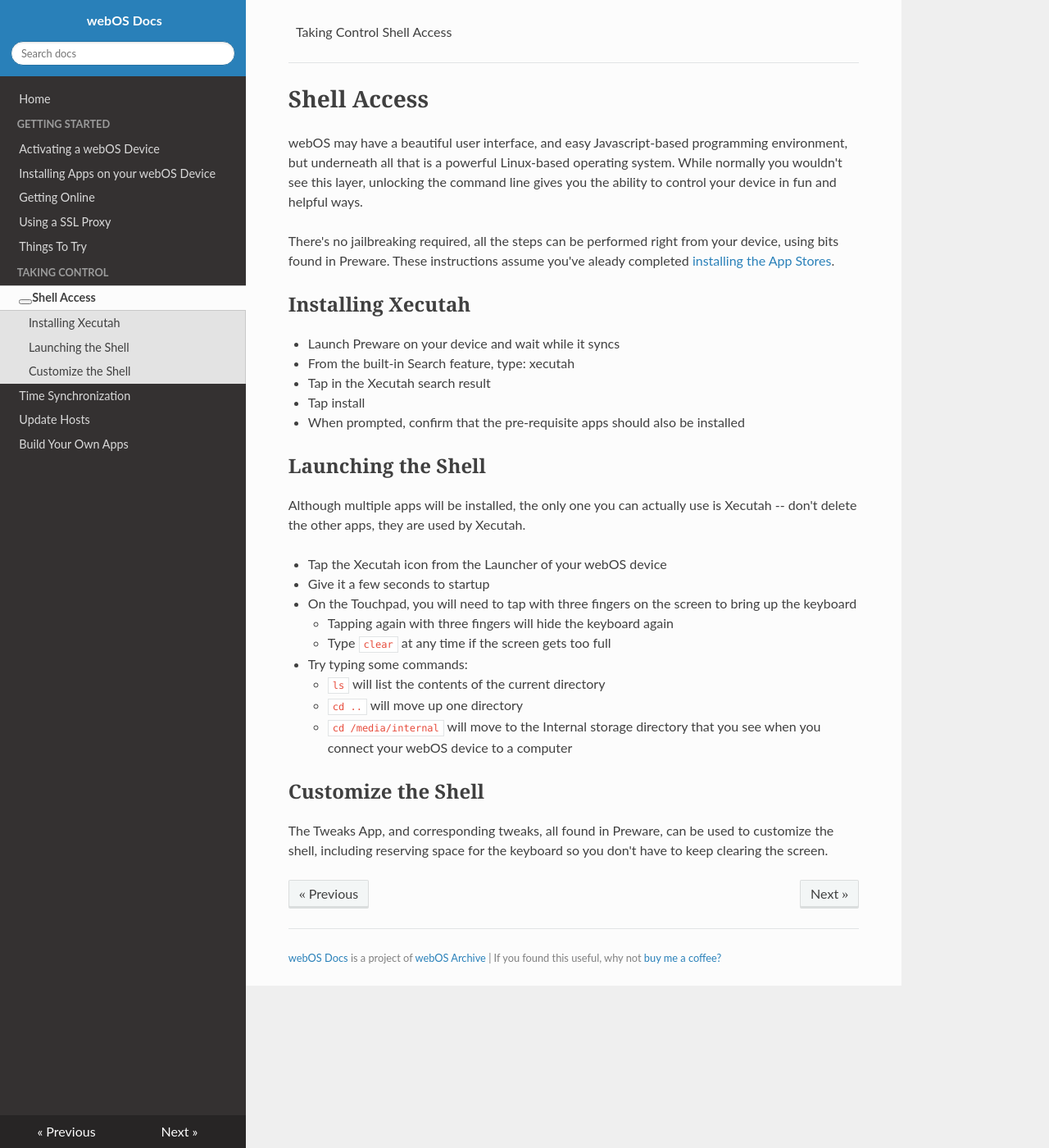
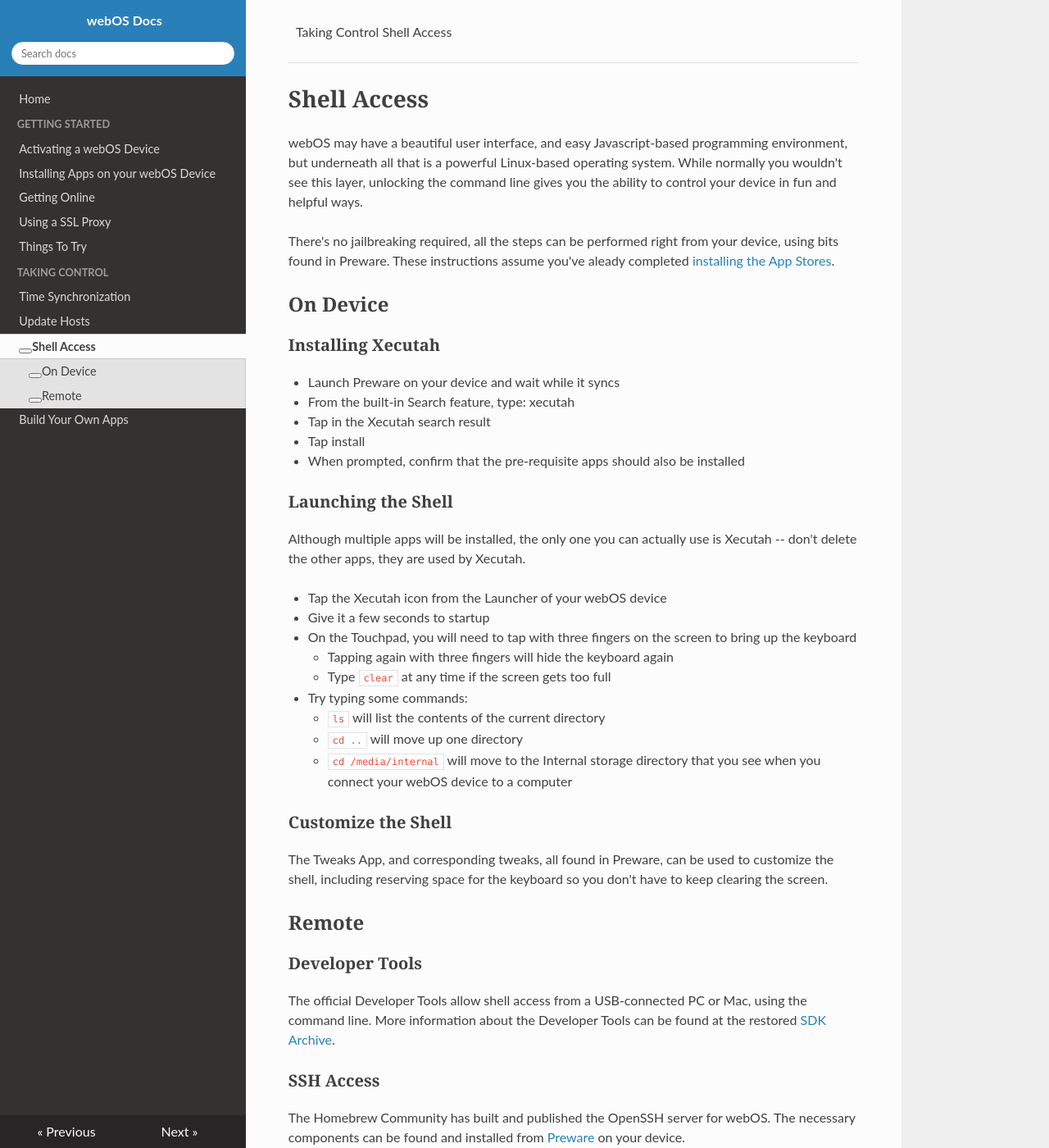
Before and after one commit to webOSArchive/webos-docs, an MkDocs documentation site: the page built from docs/bash.md, in a window 1280 px wide and 1400 px high. Shown: the whole window at 82% size. Built offline with MkDocs 1.6.1, drawn with Linux system fonts in a browser that asks for light colours; nearby versions of some CDN libraries; some web fonts are replaced; library files that are not in the unit come from our copies.

Commit message:
update docs

```diff
--- a/docs/bash.md
+++ b/docs/bash.md
@@ -4,7 +4,9 @@ webOS may have a beautiful user interface, and easy Javascript-based programming
 
 There's no jailbreaking required, all the steps can be performed right from your device, using bits found in Preware. These instructions assume you've aleady completed [installing the App Stores](appstores).
 
-## Installing Xecutah
+## On Device
+
+### Installing Xecutah
 
 * Launch Preware on your device and wait while it syncs
 * From the built-in Search feature, type: xecutah
@@ -12,7 +14,7 @@ There's no jailbreaking required, all the steps can be performed right from your
 * Tap install
 * When prompted, confirm that the pre-requisite apps should also be installed
 
-## Launching the Shell
+### Launching the Shell
 
 Although multiple apps will be installed, the only one you can actually use is Xecutah -- don't delete the other apps, they are used by Xecutah.
 
@@ -26,6 +28,16 @@ Although multiple apps will be installed, the only one you can actually use is X
     + `cd ..` will move up one directory
     + `cd /media/internal` will move to the Internal storage directory that you see when you connect your webOS device to a computer
 
-## Customize the Shell
+### Customize the Shell
 
 The Tweaks App, and corresponding tweaks, all found in Preware, can be used to customize the shell, including reserving space for the keyboard so you don't have to keep clearing the screen.
+
+## Remote
+
+### Developer Tools
+
+The official Developer Tools allow shell access from a USB-connected PC or Mac, using the command line. More information about the Developer Tools can be found at the restored [SDK Archive](http://sdk.webosarchive.com/docs/docs.html#dev-guide/tools.html).
+
+### SSH Access
+
+The Homebrew Community has built and published the OpenSSH server for webOS. The necessary components can be found and installed from [Preware](http://www.webosarchive.com/docs/appstores/#install-preware) on your device.
--- a/mkdocs.yml
+++ b/mkdocs.yml
@@ -8,9 +8,9 @@ nav:
       - Using a SSL Proxy: proxysetup.md
     - Things To Try: thingstotry.md
     - Taking Control:
-      - Shell Access: bash.md
       - Time Synchronization: timesync.md
       - Update Hosts: hosts.md
+      - Shell Access: bash.md
       - Build Your Own Apps: sdkpdk.md
 theme:
   name: readthedocs
```
Also changed, not shown: docs/thingstotry.md (+2 -2 lines).
